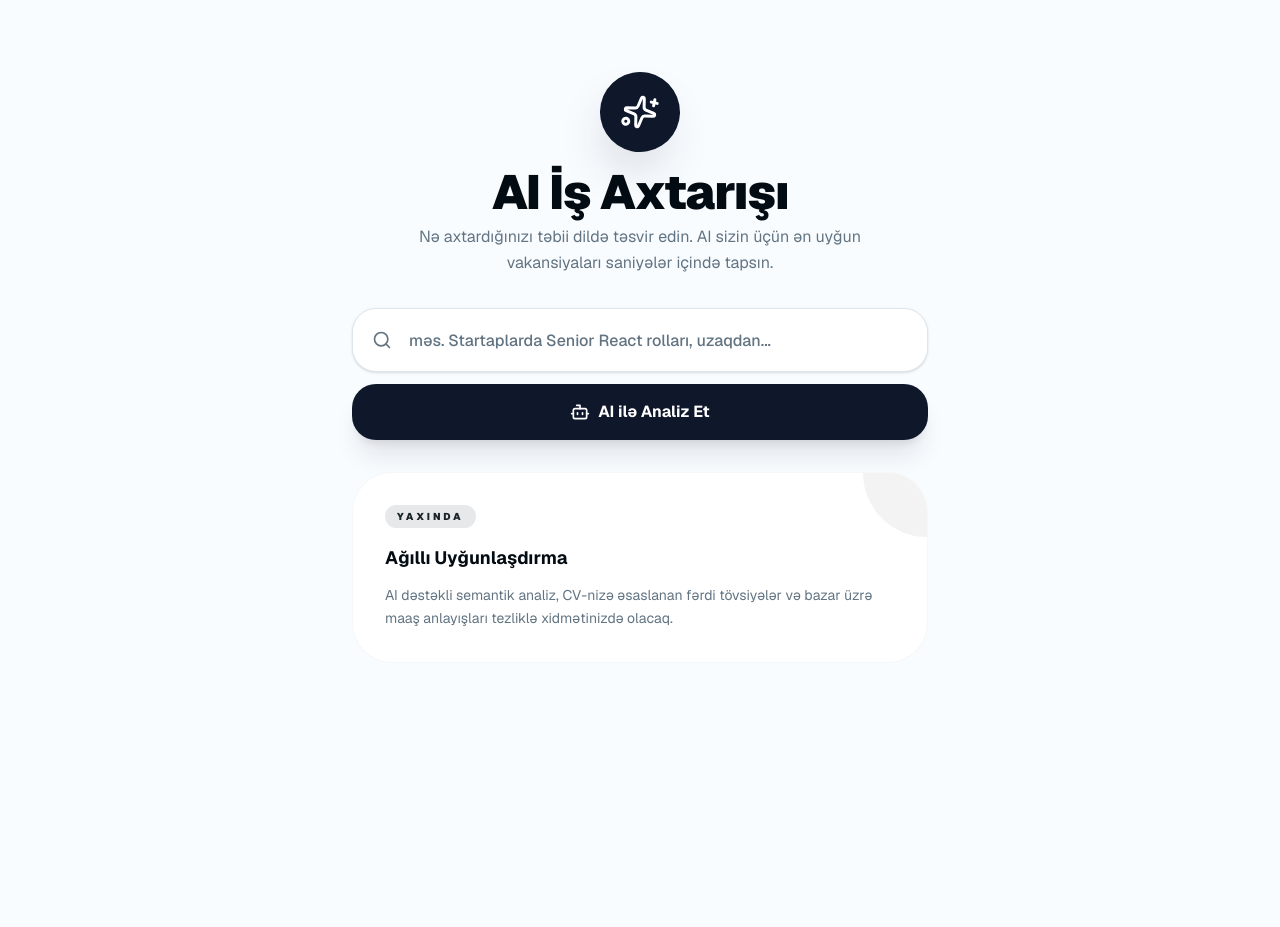
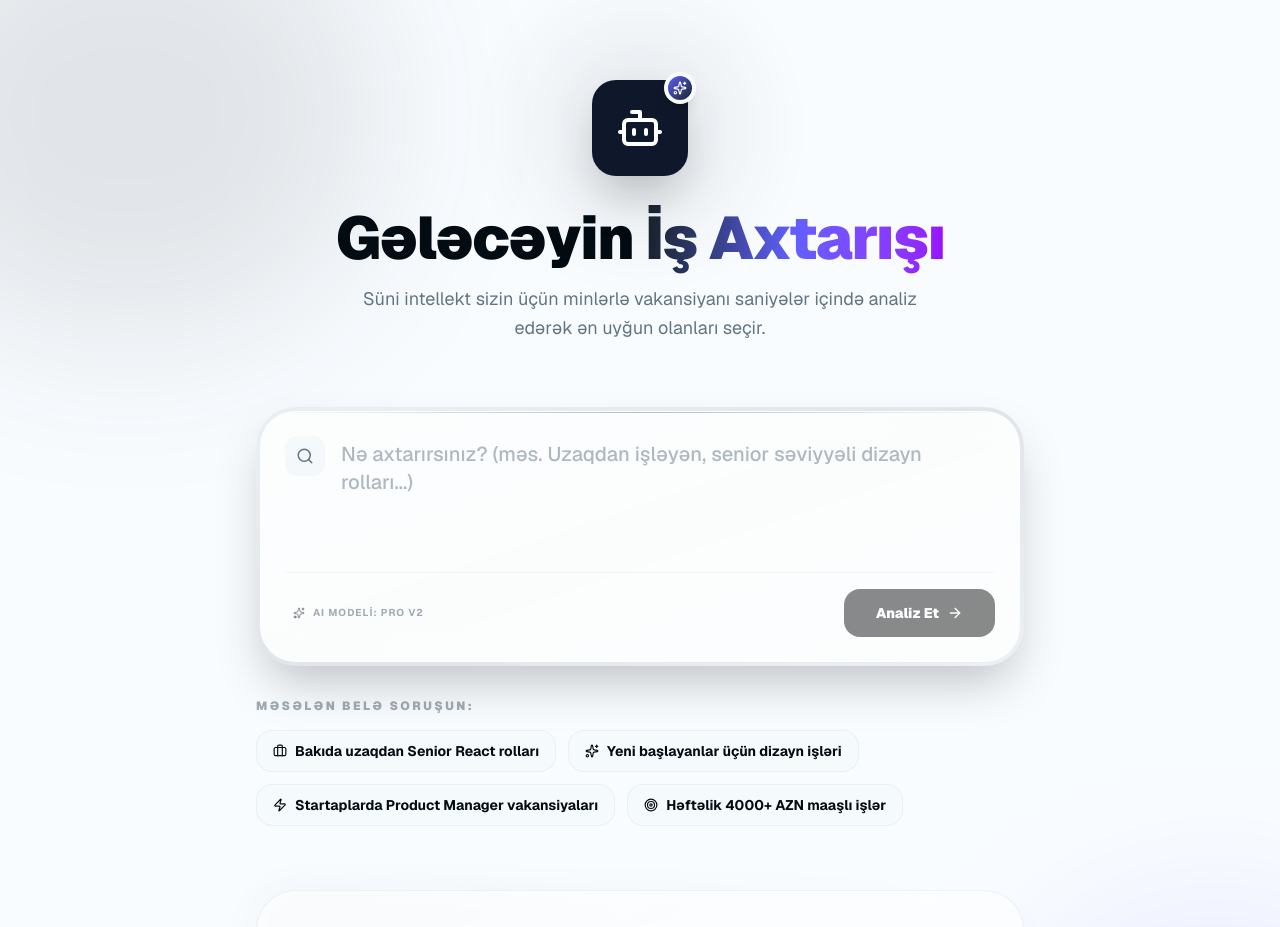
Before and after one commit to Mursal-Sadigli/job-board-saas, a Next.js app: page /ai-search in a window 1280 px wide. Shown: the top 927 px of the page. Before the commit the page ends 800 px from the top, so only its background shows below. Built offline with nearby package versions, Linux system fonts and the light colour scheme.

Commit message:
feat: add AI-powered job search page and employer dashboard for job and applicant management.

```diff
--- a/src/app/(dashboard)/ai-search/page.tsx
+++ b/src/app/(dashboard)/ai-search/page.tsx
@@ -1,56 +1,129 @@
 "use client";
 
-import { Sparkles, Bot, Search } from "lucide-react";
+import { useState } from "react";
+import { Sparkles, Bot, Search, ArrowRight, Zap, Target, Briefcase } from "lucide-react";
+import { cn } from "@/utils/cn";
+
+const EXAMPLE_PROMPTS = [
+  { text: "Bakıda uzaqdan Senior React rolları", icon: <Briefcase size={14} /> },
+  { text: "Yeni başlayanlar üçün dizayn işləri", icon: <Sparkles size={14} /> },
+  { text: "Startaplarda Product Manager vakansiyaları", icon: <Zap size={14} /> },
+  { text: "Həftəlik 4000+ AZN maaşlı işlər", icon: <Target size={14} /> },
+];
 
 export default function AISearchPage() {
+  const [prompt, setPrompt] = useState("");
+
   return (
-    <div className="h-full min-h-[calc(100vh-65px)] flex flex-col items-center justify-center px-4 sm:px-6 py-10 bg-background text-foreground">
-      <div className="flex flex-col items-center gap-8 max-w-xl w-full text-center">
-        {/* Icon & Title */}
-        <div className="flex flex-col items-center gap-4">
-          <div className="w-20 h-20 rounded-[2.5rem] flex items-center justify-center bg-slate-900 dark:bg-white text-white dark:text-slate-900 shadow-2xl shadow-slate-900/20 dark:shadow-white/10 transition-all rotate-12 hover:rotate-0 duration-500">
-            <Sparkles size={36} />
+    <div className="relative min-h-[calc(100vh-65px)] flex flex-col items-center px-4 sm:px-6 py-12 sm:py-20 bg-background overflow-x-hidden font-inter">
+      {/* Background Decorative Elements */}
+      <div className="absolute top-[-10%] left-[-10%] w-[40%] h-[40%] bg-primary/10 rounded-full blur-[80px] pointer-events-none transform-gpu" />
+      <div className="absolute bottom-[-10%] right-[-10%] w-[30%] h-[30%] bg-indigo-500/10 rounded-full blur-[80px] pointer-events-none transform-gpu" />
+
+      <div className="max-w-3xl w-full space-y-12 sm:space-y-16 relative z-10">
+        {/* Hero Section */}
+        <div className="flex flex-col items-center text-center space-y-6 sm:space-y-8 animate-in fade-in slide-in-from-bottom-4 duration-700">
+          <div className="relative">
+            <div className="absolute inset-0 bg-primary/20 blur-2xl rounded-full scale-150 animate-pulse" />
+            <div className="relative w-20 h-20 sm:w-24 sm:h-24 rounded-3xl bg-slate-900 dark:bg-white text-white dark:text-slate-900 flex items-center justify-center shadow-2xl transition-transform hover:scale-105 duration-500 overflow-hidden group">
+              <div className="absolute inset-0 bg-linear-to-tr from-primary/20 to-transparent opacity-0 group-hover:opacity-100 transition-opacity" />
+              <Bot size={42} className="relative z-10 sm:w-[48px] sm:h-[48px]" />
+            </div>
+            <div className="absolute -top-2 -right-2 w-8 h-8 rounded-full bg-linear-to-br from-indigo-500 to-primary flex items-center justify-center border-4 border-background shadow-lg">
+              <Sparkles size={14} className="text-white" />
+            </div>
           </div>
-          <div className="space-y-2">
-            <h1 className="text-4xl font-black tracking-tight sm:text-5xl">
-              AI İş Axtarışı
+
+          <div className="space-y-3 sm:space-y-4 px-4">
+            <h1 className="text-4xl sm:text-6xl font-black tracking-tight text-foreground">
+              Gələcəyin <span className="text-transparent bg-clip-text bg-linear-to-r from-primary via-indigo-500 to-purple-600 animate-gradient">İş Axtarışı</span>
             </h1>
-            <p className="text-base text-muted-foreground leading-relaxed max-w-md mx-auto">
-              Nə axtardığınızı təbii dildə təsvir edin. AI sizin üçün ən uyğun vakansiyaları saniyələr içində tapsın.
+            <p className="text-base sm:text-lg text-muted-foreground leading-relaxed max-w-xl mx-auto">
+              Süni intellekt sizin üçün minlərlə vakansiyanı saniyələr içində analiz edərək ən uyğun olanları seçir.
             </p>
           </div>
         </div>
 
-        {/* Search Area */}
-        <div className="w-full space-y-3">
-          <div className="relative group">
-            <Search
-              size={20}
-              className="absolute left-5 top-1/2 -translate-y-1/2 text-muted-foreground group-focus-within:text-foreground transition-colors"
-            />
-            <input
-              className="w-full h-16 pl-14 pr-6 rounded-3xl border border-border bg-card text-base font-medium focus:outline-none focus:ring-4 focus:ring-primary/5 focus:border-primary transition-all placeholder:text-muted-foreground shadow-sm"
-              placeholder="məs. Startaplarda Senior React rolları, uzaqdan..."
-            />
+        {/* AI Console / Search Area */}
+        <div className="space-y-6 sm:space-y-8 animate-in fade-in slide-in-from-bottom-8 duration-1000 delay-200">
+          <div className="relative group p-1 rounded-[2.5rem] bg-linear-to-br from-border/50 via-primary/10 to-border/50 shadow-2xl">
+            <div className="relative overflow-hidden rounded-[2.2rem] bg-card/90 backdrop-blur-md border border-white/10 dark:border-white/5">
+              <div className="absolute top-0 left-0 w-full h-px bg-linear-to-r from-transparent via-primary/30 to-transparent" />
+
+              <div className="p-4 sm:p-6 flex flex-col">
+                <div className="flex items-start gap-4 mb-4">
+                   <div className="w-10 h-10 rounded-xl bg-muted/50 flex items-center justify-center shrink-0">
+                     <Search size={18} className="text-muted-foreground group-focus-within:text-primary transition-colors" />
+                   </div>
+                   <textarea
+                     value={prompt}
+                     onChange={(e) => setPrompt(e.target.value)}
+                     className="w-full min-h-[100px] sm:min-h-[120px] bg-transparent text-lg sm:text-xl font-medium placeholder:text-muted-foreground/50 border-none focus:ring-0 focus:outline-none resize-none pt-1"
+                     placeholder="Nə axtarırsınız? (məs. Uzaqdan işləyən, senior səviyyəli dizayn rolları...)"
+                   />
+                </div>
+
+                <div className="flex items-center justify-between pt-4 border-t border-border/40">
+                  <div className="hidden sm:flex items-center gap-2 text-[10px] font-bold text-muted-foreground/60 uppercase tracking-widest pl-2">
+                    <Sparkles size={12} className="text-primary/50" />
+                    AI Modeli: Pro V2
+                  </div>
+                  <button
+                    disabled={!prompt.trim()}
+                    className="flex items-center justify-center gap-2 px-8 h-12 rounded-2xl bg-slate-900 dark:bg-white text-white dark:text-slate-900 text-sm font-black transition-all hover:opacity-90 active:scale-95 disabled:opacity-50 disabled:grayscale disabled:scale-100"
+                  >
+                    Analiz Et <ArrowRight size={16} />
+                  </button>
+                </div>
+              </div>
+            </div>
           </div>
 
-          <button className="flex items-center justify-center gap-2 w-full h-14 rounded-3xl bg-slate-900 dark:bg-white text-white dark:text-slate-900 text-base font-bold hover:opacity-90 transition-all shadow-xl shadow-slate-900/10 dark:shadow-white/5 active:scale-95 group">
-            <Bot size={20} className="group-hover:animate-bounce" />
-            AI ilə Analiz Et
-          </button>
+          {/* Example Prompts - Pills */}
+          <div className="space-y-4 px-2 sm:px-0">
+            <h4 className="text-[10px] sm:text-xs font-black uppercase tracking-[0.2em] text-muted-foreground/60 text-center sm:text-left">
+              Məsələn belə soruşun:
+            </h4>
+            <div className="flex flex-wrap justify-center sm:justify-start gap-2 sm:gap-3">
+              {EXAMPLE_PROMPTS.map((ex, i) => (
+                <button
+                  key={i}
+                  onClick={() => setPrompt(ex.text)}
+                  className="flex items-center gap-2 px-4 py-2.5 rounded-2xl bg-muted/30 border border-border/50 text-xs sm:text-sm font-bold text-foreground hover:bg-primary/10 hover:border-primary/20 hover:text-primary transition-all active:scale-95"
+                >
+                  {ex.icon}
+                  {ex.text}
+                </button>
+              ))}
+            </div>
+          </div>
         </div>
 
         {/* Coming Soon Card */}
-        <div className="glass-card rounded-[2.5rem] px-8 py-8 w-full border border-border/50 text-left overflow-hidden relative group hover:border-primary/30 transition-colors">
-          <div className="absolute top-0 right-0 w-32 h-32 bg-primary/5 rounded-full -mr-16 -mt-16 group-hover:bg-primary/10 transition-colors" />
-          <p className="text-[10px] font-black uppercase tracking-[0.3em] mb-4 text-primary bg-primary/10 w-fit px-3 py-1 rounded-full">
-            Yaxında
-          </p>
-          <div className="space-y-3">
-            <h4 className="text-lg font-bold">Ağıllı Uyğunlaşdırma</h4>
-            <p className="text-sm text-muted-foreground leading-relaxed">
-              AI dəstəkli semantik analiz, CV-nizə əsaslanan fərdi tövsiyələr və bazar üzrə maaş anlayışları tezliklə xidmətinizdə olacaq.
-            </p>
+        <div className="relative group animate-in fade-in duration-1000 delay-500">
+          <div className="absolute inset-0 bg-linear-to-br from-primary/5 via-transparent to-indigo-500/5 rounded-[2.5rem] blur-lg transform-gpu" />
+          <div className="relative rounded-[2.5rem] border border-border/50 bg-card/60 backdrop-blur-sm p-8 sm:p-10 transition-all hover:border-primary/30 overflow-hidden">
+             {/* Decorative pattern */}
+             <div className="absolute top-0 right-0 p-8 opacity-5">
+               <Bot size={120} />
+             </div>
+
+             <div className="flex flex-col sm:flex-row items-start sm:items-center gap-6 relative z-10">
+                <div className="w-14 h-14 rounded-2xl bg-primary/10 flex items-center justify-center text-primary shrink-0">
+                  <Zap size={28} className="fill-primary/20" />
+                </div>
+                <div className="space-y-2 flex-1">
+                   <div className="flex items-center gap-3 mb-1">
+                     <h4 className="text-xl font-black text-foreground">Ağıllı Uyğunlaşdırma</h4>
+                     <span className="text-[10px] font-black uppercase tracking-widest bg-primary text-white px-2 py-0.5 rounded-md">
+                       Yaxında
+                     </span>
+                   </div>
+                   <p className="text-sm sm:text-base text-muted-foreground leading-relaxed max-w-xl">
+                     CV-nizi analiz edərək sizə fərdi olaraq ən çox uyğun gələn işləri tapmaq, maaş proqnozları və uğur şansınızı hesablamaq üzərində işləyirik.
+                   </p>
+                </div>
+             </div>
           </div>
         </div>
       </div>
--- a/src/components/layout/AppLayout.tsx
+++ b/src/components/layout/AppLayout.tsx
@@ -90,7 +90,7 @@ export default function DashboardLayout({
         </header>
 
         {/* Page content - This will be scrollable depending on children (like JobBoardPage) */}
-        <main className="flex-1 overflow-hidden">
+        <main className="flex-1 overflow-y-auto">
           {children}
         </main>
       </div>
```
Also changed, not shown: src/app/(dashboard)/employer/page.tsx (+4 -4 lines).
